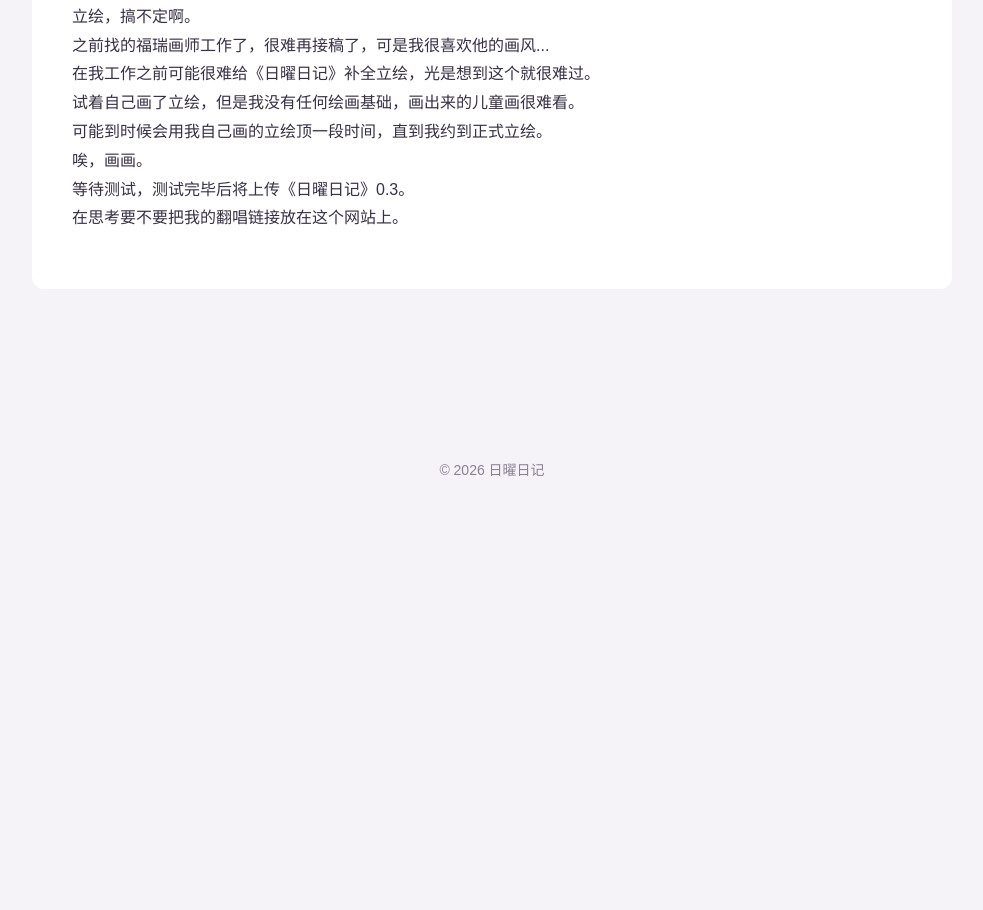
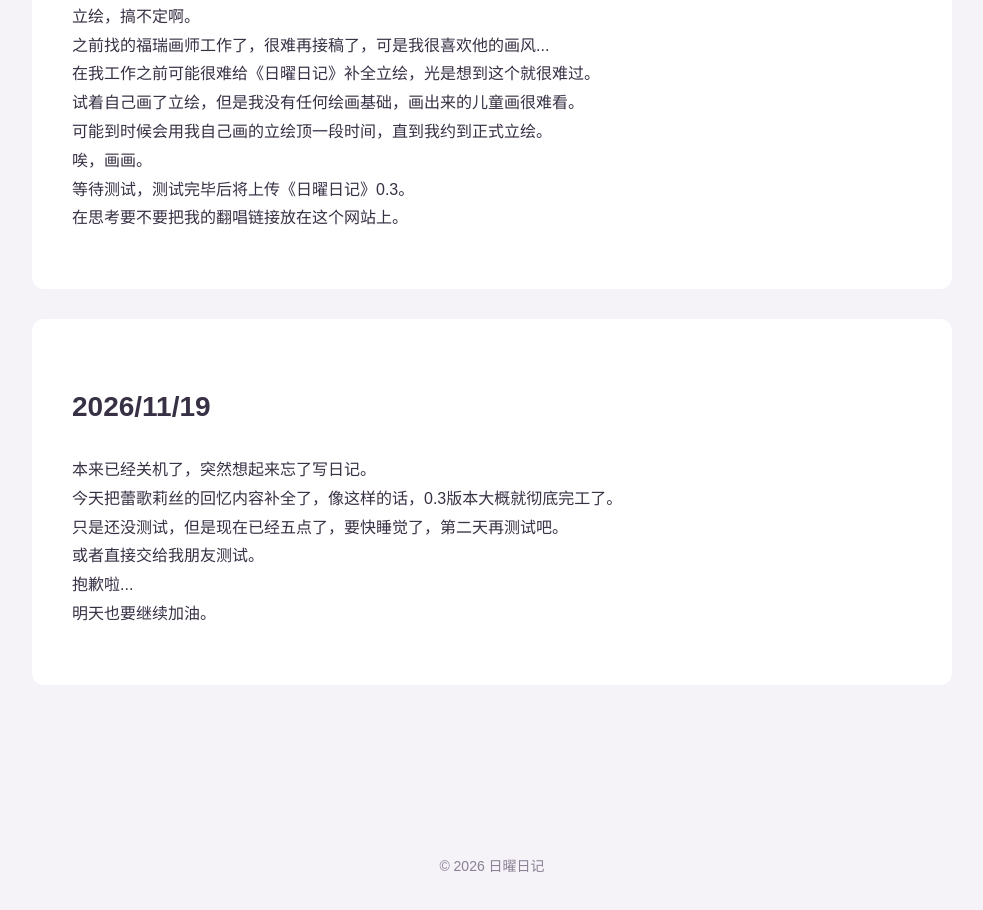
Before and after one commit to Sugizawa/N1youbiWeb, a plain HTML site: page pages/journal.html in a window 1280 px wide. Shown: the part 1193-2103 px from the top of the page, without its empty margins (148-1131 px from the left). Before the commit the page ends 1715 px from the top, so only its background shows below. Drawn offline with Linux system fonts and the light colour scheme.

Commit message:
Journal uploaded.

```diff
--- a/pages/journal.html
+++ b/pages/journal.html
@@ -64,6 +64,18 @@
             在思考要不要把我的翻唱链接放在这个网站上。
         </p>
         </section>
+
+        <section class="content-box">
+        <h2>2026/11/19</h2>
+        <p>
+            本来已经关机了，突然想起来忘了写日记。<br>
+            今天把蕾歌莉丝的回忆内容补全了，像这样的话，0.3版本大概就彻底完工了。<br>
+            只是还没测试，但是现在已经五点了，要快睡觉了，第二天再测试吧。<br>
+            或者直接交给我朋友测试。<br>
+            抱歉啦...<br>
+            明天也要继续加油。
+        </p>
+        </section>
     </main>
 
     <footer>
```
